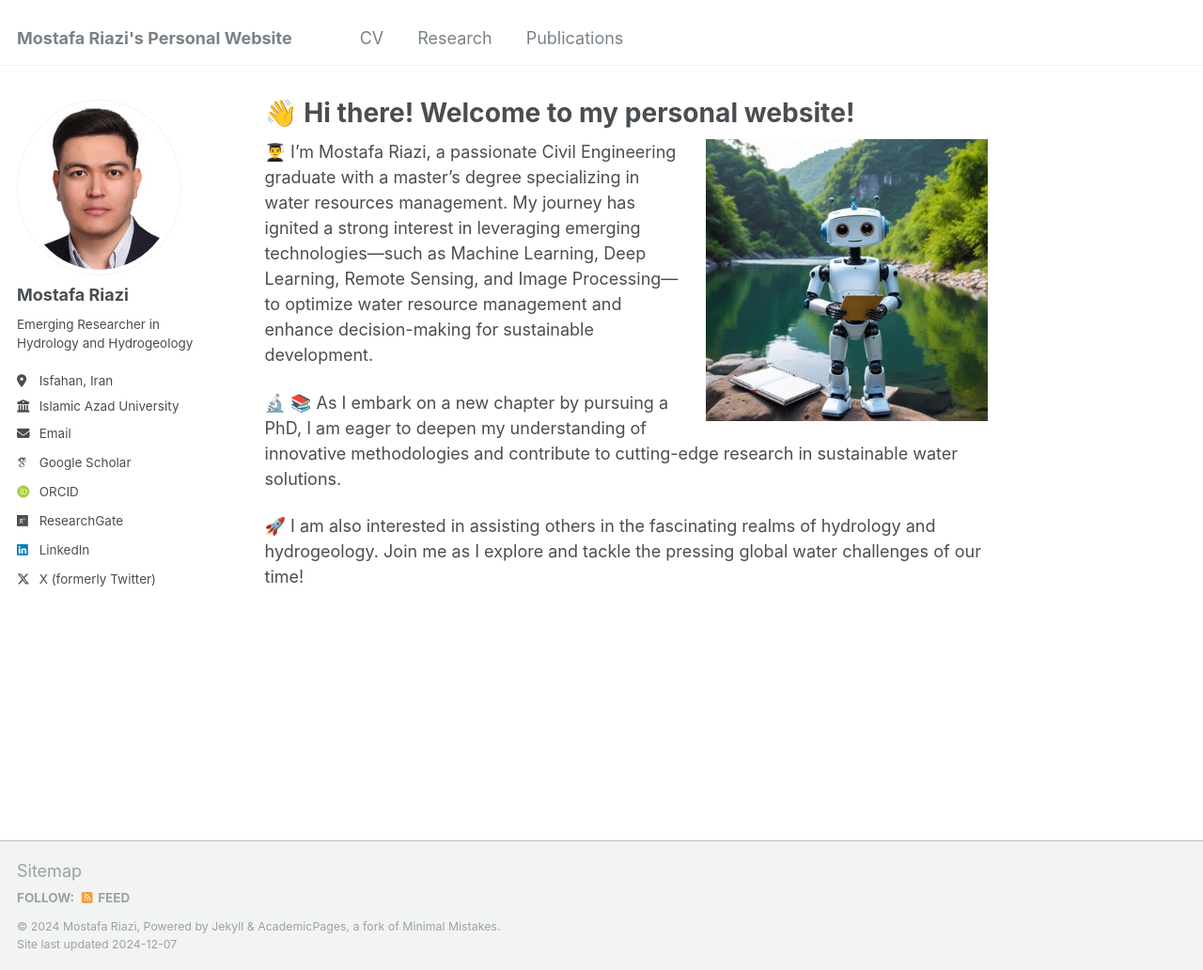
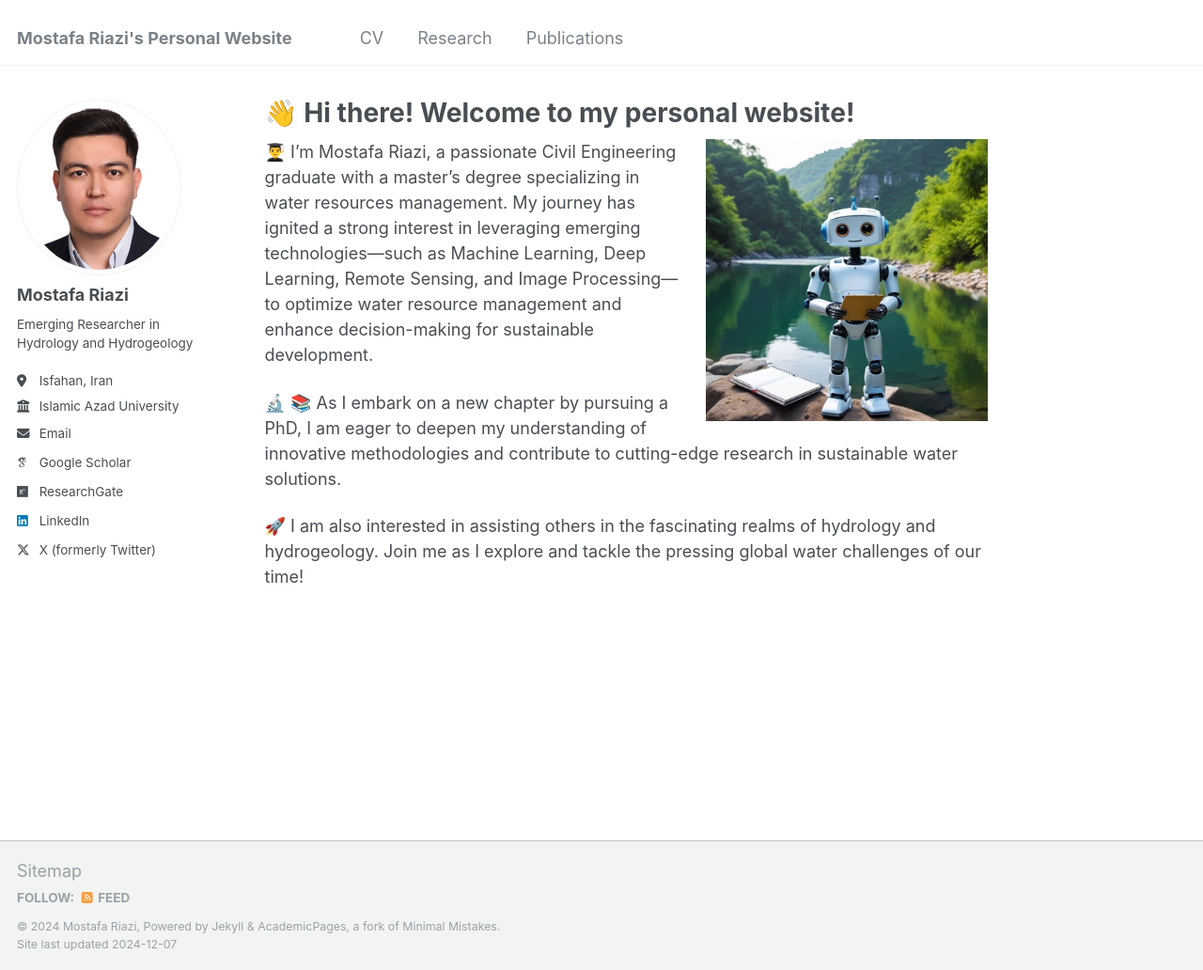
Before and after one commit to MostafaRiazi/MostafaRiazi.github.io, a Jekyll site: the page built from _pages/about.md, in a window 1280 px wide and 1032 px high. Shown: the whole window at 94% size. Built offline with Jekyll 4.4.1, drawn with Linux system fonts in a browser that asks for light colours; some web fonts are replaced.

Commit message:
_config.yml

```diff
--- a/_config.yml
+++ b/_config.yml
@@ -34,7 +34,7 @@
   arxiv            : # URL - Update with the correct link to your profile
   googlescholar    : "https://scholar.google.com/citations?user=ohf7xysAAAAJ&hl=en"
   impactstory      : # URL
-  orcid            : "https://orcid.org/0000-0002-1487-6826"
+  orcid            : # "https://orcid.org/0000-0002-1487-6826"
   semantic         : # URL
   pubmed           : #"https://www.ncbi.nlm.nih.gov/pubmed/?term=john+snow"
   researchgate     : "https://www.researchgate.net/profile/Mostafa-Riazi"
@@ -58,7 +58,7 @@
   keybase          : # Username
   instagram        : # Username
   lastfm           : # Username
-  linkedin         : "https://linkedin.com/in/mostafa-riazi-0176601aa"
+  linkedin         : "mostafa-riazi-0176601aa"
   mastodon         : # URL
   medium           : # URL
   pinterest        : # Username
```
